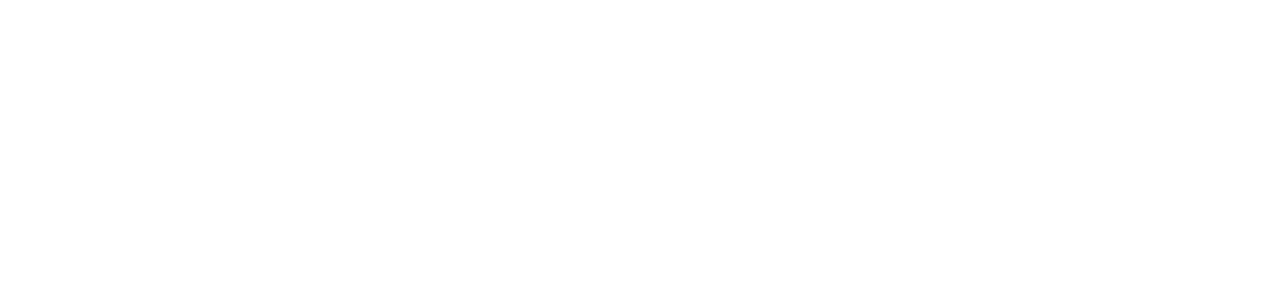
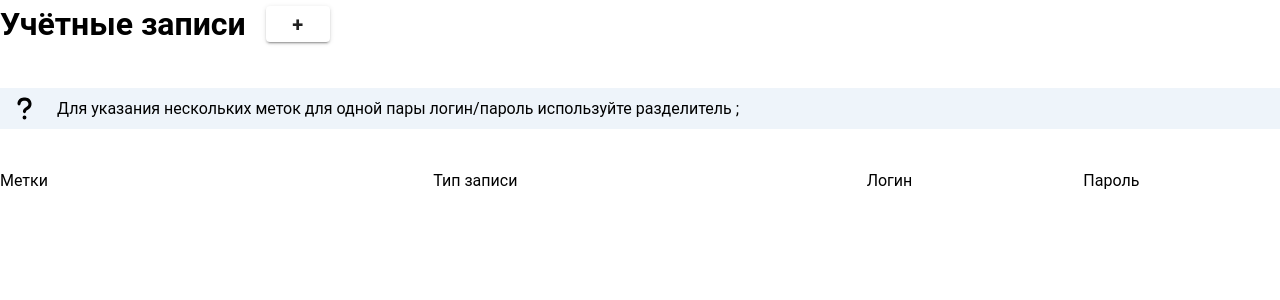
Before and after one commit to axixe/test-task-form-adding, a Vue app: page / in a window 1280 px wide. Shown: the top 300 px of the page. Built offline with nearby package versions, Linux system fonts and the light colour scheme.

Commit message:
feat(App): implement IndexPage in root component

```diff
--- a/src/App.vue
+++ b/src/App.vue
@@ -1,8 +1,9 @@
 <template>
-
+  <IndexPage />
 </template>
 
 <script setup lang="ts">
+import IndexPage from "@/views/IndexPage.vue";
 
 </script>
 
```
